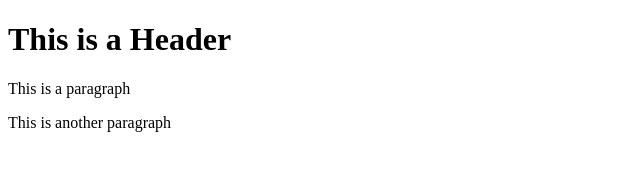
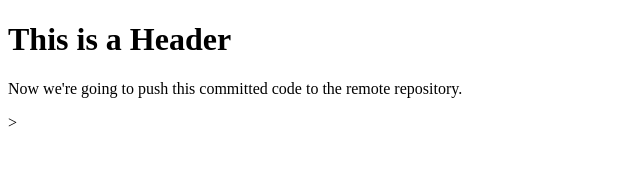
Before and after one commit to micaelafamilant/git-test2, a plain HTML site: page index.html in a window 1280 px wide. Shown: the whole page, without its empty margins (0-640 px from the left). Drawn offline with Linux system fonts and the light colour scheme.

Commit message:
Fourth commit and git push

```diff
--- a/index.html
+++ b/index.html
@@ -2,7 +2,6 @@
 <html>
     <body>
         <h1>This is a Header</h1>
-        <p>This is a paragraph</p>
-        <p>This is another paragraph</p>
+        <p>Now we're going to push this committed code to the remote repository.</p>>
     </body>
 </html>
```
